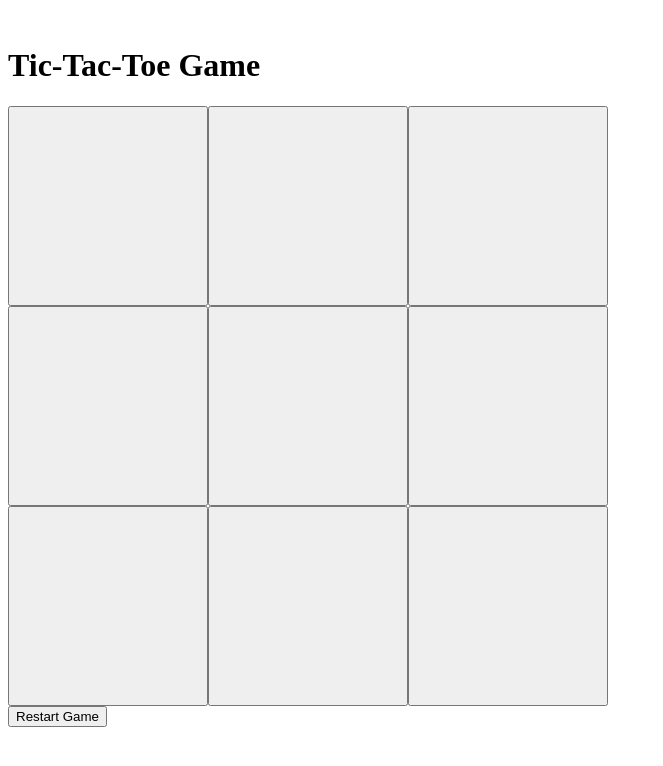
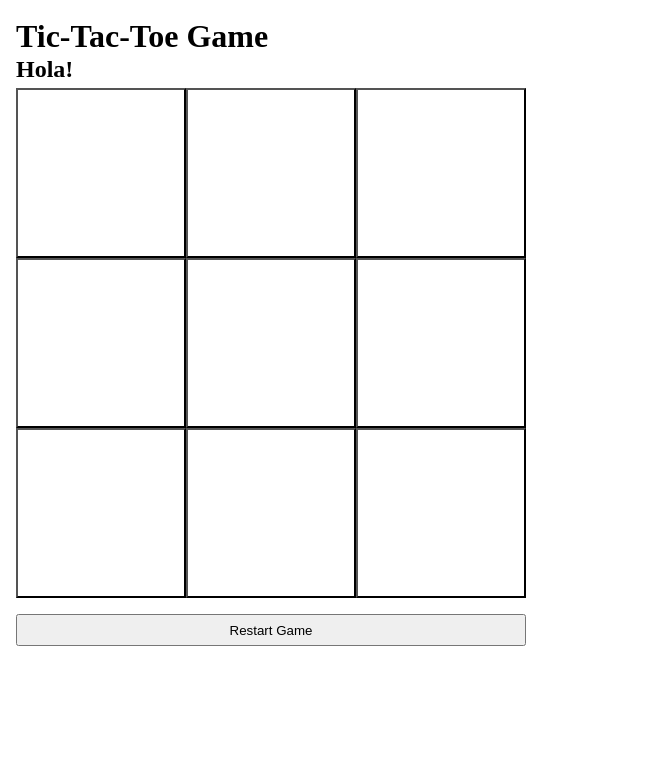
Before and after one commit to rahul-george/tic-tac-toe, a plain HTML site: page index.html in a window 1280 px wide. Shown: the whole page, without its empty margins (0-663 px from the left). Drawn offline with Linux system fonts and the light colour scheme.

Commit message:
feat: styling improved

```diff
--- a/index.html
+++ b/index.html
@@ -13,7 +13,7 @@
       <h1>Tic-Tac-Toe Game</h1>
     </header>
     <main>
-      <h2 class="gameResult"></h2>
+      <h2 class="gameResult">Hola!</h2>
       <div class="gameboard">
         <button class="gameCell" data-choice="1"></button>
         <button class="gameCell" data-choice="2"></button>
@@ -27,5 +27,6 @@
       </div>
       <button class="restart">Restart Game</button>
     </main>
+    <footer></footer>
   </body>
 </html>
--- a/style.css
+++ b/style.css
@@ -1,5 +1,64 @@
+* {
+  margin: 0;
+  padding: 0;
+  box-sizing: border-box;
+}
+
+body {
+  display: grid;
+  margin: 0 1rem;
+  grid-template-rows: 3rem 1fr 3rem;
+  grid-template-columns: 1fr;
+  gap: 0.5rem;
+  height: 100vh;
+  grid-template-areas:
+    "header"
+    "main"
+    "footer";
+}
+
+header {
+  grid-area: header;
+}
+
+main {
+  grid-area: main;
+
+  display: grid;
+  grid-template-rows: 2rem 0.8fr 3rem;
+  grid-template-columns: 1fr;
+  grid-template-areas:
+    "gameResult"
+    "gameBoard"
+    "restartGame";
+}
+
+footer {
+  grid-area: footer;
+}
+
+.gameResult {
+  grid-area: gameResult;
+}
+
 .gameboard {
+  grid-area: gameBoard;
   display: grid;
-  grid-template-columns: repeat(3, 200px);
-  grid-template-rows: repeat(3, 200px);
+  grid-template-columns: repeat(3, minmax(50px, 170px));
+  grid-template-rows: repeat(3, minmax(50px, 170px));
 }
+
+button.gameCell {
+  appearance: none;
+  background-color: white;
+  outline: none;
+  display: flex;
+  align-items: center;
+  justify-content: center;
+}
+
+.restart {
+  grid-area: restartGame;
+  width: 510px;
+  margin-top: 1rem;
+}
```
